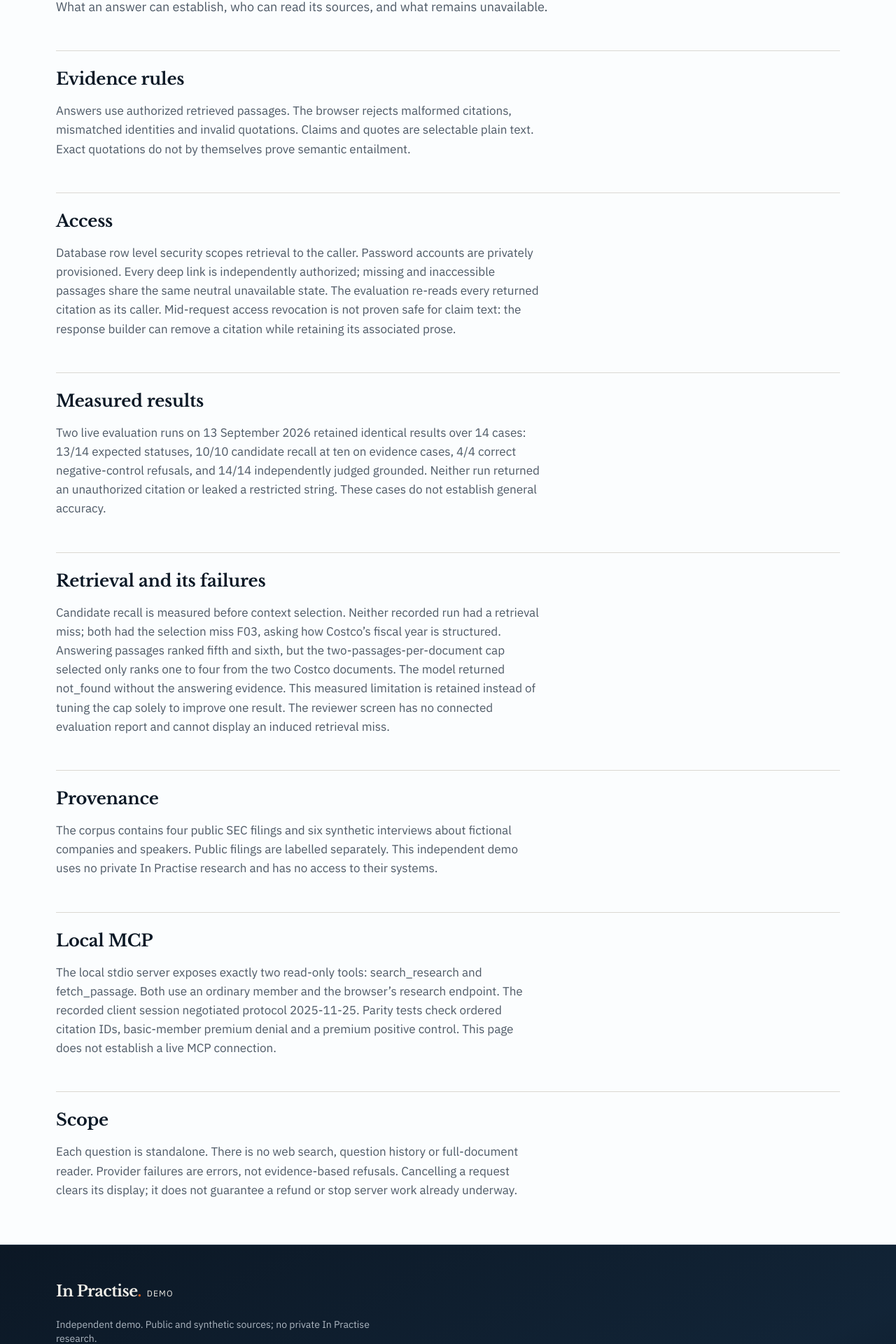
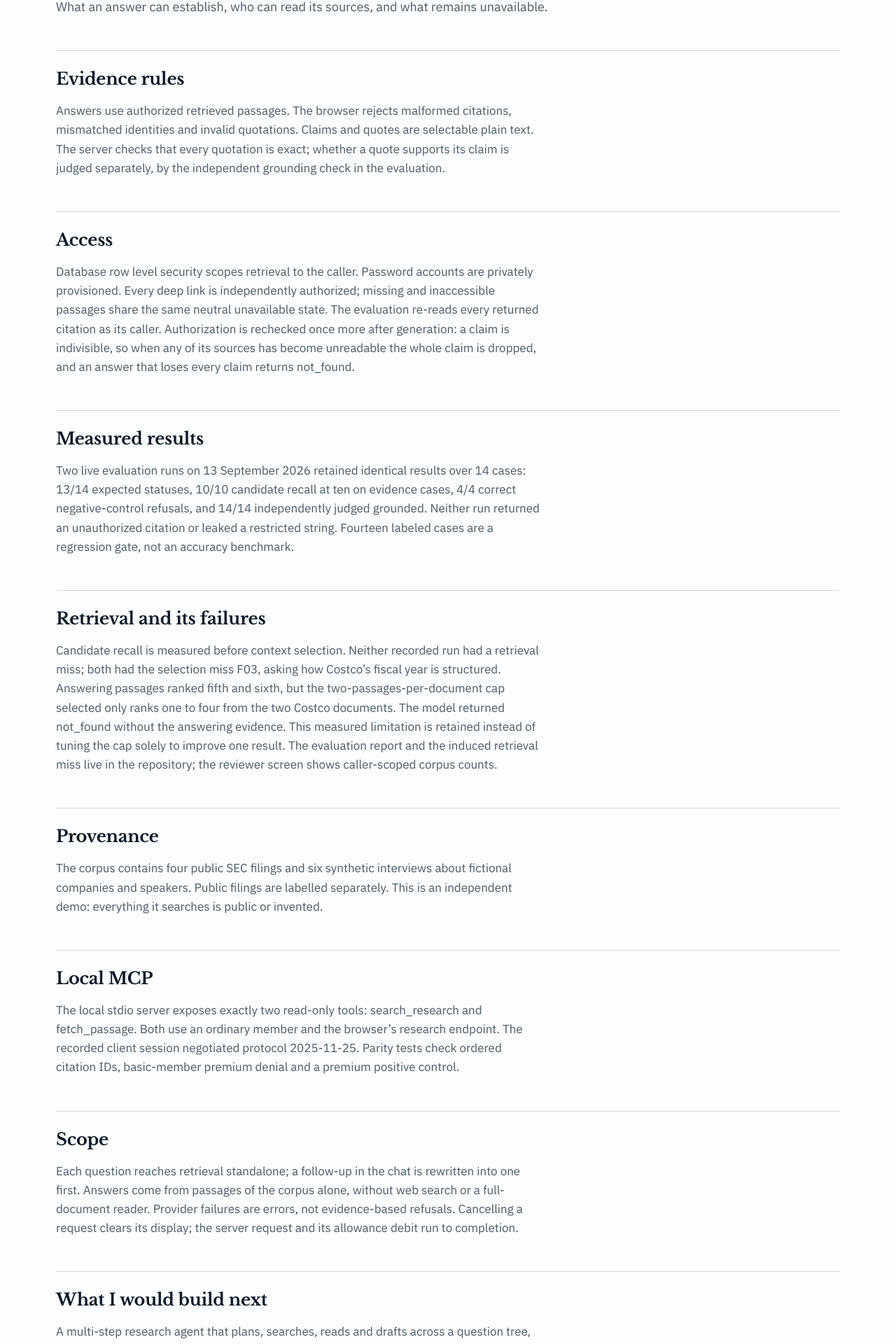
Before and after one commit to CristianDeluxe/inpractise-demo, a React (Vite) app: page /method in a window 1280 px wide. Shown: the part 273-2193 px from the top of the page at 70% size. Built offline with nearby package versions, Linux system fonts and the light colour scheme; no server answers.

Commit message:
docs(public): state the method, connect and landing copy as plain scope

```diff
--- a/src/public/ConnectPage.tsx
+++ b/src/public/ConnectPage.tsx
@@ -28,10 +28,6 @@ export function ConnectPage() {
               provisioned member credentials through environment variables. No
               tool accepts an organization, user or role argument.
             </p>
-            <p className="mt-5 text-sm text-muted-foreground">
-              This page does not establish a connection or report connection
-              status.
-            </p>
           </div>
         </section>
         <section className="page-shell py-14">
--- a/src/public/EvidenceExample.tsx
+++ b/src/public/EvidenceExample.tsx
@@ -10,13 +10,13 @@ export function EvidenceExample() {
       <Reveal className="grid gap-12 lg:grid-cols-12">
         <div className="lg:col-span-5">
           <p className="eyebrow text-muted-foreground">
-            Curated example — not a live answer
+            Curated example from the corpus
           </p>
           <h2 className="mt-4 italic">Audit the source.</h2>
           <p className="mt-6 text-lg text-muted-foreground">
             Complex installations can require rebuilding integrations. One small
-            deployment moved in six weeks. These accounts do not establish a
-            universal switching cost.
+            deployment moved in six weeks. Two accounts, two scopes: each
+            citation says exactly how far it reaches.
           </p>
           <p className="mt-5 text-sm text-muted-foreground">
             Northstar Workflow and both speakers are fictional. Open each
--- a/src/public/SampleDialog.tsx
+++ b/src/public/SampleDialog.tsx
@@ -16,7 +16,7 @@ export function SampleDialog({ source, restoreFocus }: SampleDialogProps) {
           {source.title}
         </Dialog.Title>
         <Dialog.Description className="mt-3 text-sm">
-          Curated example — not a live answer. {source.disclosure}.
+          Curated example from the corpus. {source.disclosure}.
         </Dialog.Description>
         <SamplePassages source={source} />
         <Dialog.Close className="quiet-action mt-6">Close source</Dialog.Close>
--- a/src/public/corpusTickerEntries.ts
+++ b/src/public/corpusTickerEntries.ts
@@ -4,6 +4,6 @@ export const corpusTickerEntries = [
   'Freight brokerage · Cedarline Logistics',
   'Packaged food · Vantage Foods',
   'Paragraph-level citations',
-  'Five interviews · 56 passages',
+  'Six interviews · four filings · 962 passages',
   'Answers you can audit',
 ] as const
--- a/src/public/executiveContent.ts
+++ b/src/public/executiveContent.ts
@@ -4,5 +4,5 @@ export const executiveContent = {
     'Share what you learned operating a business with the investors who study it, on terms that protect you and your former employer.',
   action: 'Become a source',
   disclosure:
-    'Demo sign-in only; this independent project does not recruit sources or accept interview submissions.',
+    'Opens the demo sign-in. Recruiting sources is outside this independent demo.',
 } as const
--- a/src/public/libraryContent.ts
+++ b/src/public/libraryContent.ts
@@ -3,5 +3,5 @@ export const libraryContent = {
   description:
     'Interviews hosted by our team, plus partner conversations led by experienced fund managers and published in text.',
   disclosure:
-    'Illustrative library with fictional companies and speakers; these are not In Practise research records. Each card opens the demo workspace, where sign-in is required to browse authorized documents.',
+    'Illustrative library of fictional companies and speakers. Each card opens the demo workspace; sign in to browse the authorized documents.',
 } as const
--- a/src/public/methodSections.ts
+++ b/src/public/methodSections.ts
@@ -1,30 +1,34 @@
 export const methodSections = [
   {
     title: 'Evidence rules',
-    body: 'Answers use authorized retrieved passages. The browser rejects malformed citations, mismatched identities and invalid quotations. Claims and quotes are selectable plain text. Exact quotations do not by themselves prove semantic entailment.',
+    body: 'Answers use authorized retrieved passages. The browser rejects malformed citations, mismatched identities and invalid quotations. Claims and quotes are selectable plain text. The server checks that every quotation is exact; whether a quote supports its claim is judged separately, by the independent grounding check in the evaluation.',
   },
   {
     title: 'Access',
-    body: 'Database row level security scopes retrieval to the caller. Password accounts are privately provisioned. Every deep link is independently authorized; missing and inaccessible passages share the same neutral unavailable state. The evaluation re-reads every returned citation as its caller. Mid-request access revocation is not proven safe for claim text: the response builder can remove a citation while retaining its associated prose.',
+    body: 'Database row level security scopes retrieval to the caller. Password accounts are privately provisioned. Every deep link is independently authorized; missing and inaccessible passages share the same neutral unavailable state. The evaluation re-reads every returned citation as its caller. Authorization is rechecked once more after generation: a claim is indivisible, so when any of its sources has become unreadable the whole claim is dropped, and an answer that loses every claim returns not_found.',
   },
   {
     title: 'Measured results',
-    body: 'Two live evaluation runs on 13 September 2026 retained identical results over 14 cases: 13/14 expected statuses, 10/10 candidate recall at ten on evidence cases, 4/4 correct negative-control refusals, and 14/14 independently judged grounded. Neither run returned an unauthorized citation or leaked a restricted string. These cases do not establish general accuracy.',
+    body: 'Two live evaluation runs on 13 September 2026 retained identical results over 14 cases: 13/14 expected statuses, 10/10 candidate recall at ten on evidence cases, 4/4 correct negative-control refusals, and 14/14 independently judged grounded. Neither run returned an unauthorized citation or leaked a restricted string. Fourteen labeled cases are a regression gate, not an accuracy benchmark.',
   },
   {
     title: 'Retrieval and its failures',
-    body: 'Candidate recall is measured before context selection. Neither recorded run had a retrieval miss; both had the selection miss F03, asking how Costco’s fiscal year is structured. Answering passages ranked fifth and sixth, but the two-passages-per-document cap selected only ranks one to four from the two Costco documents. The model returned not_found without the answering evidence. This measured limitation is retained instead of tuning the cap solely to improve one result. The reviewer screen has no connected evaluation report and cannot display an induced retrieval miss.',
+    body: 'Candidate recall is measured before context selection. Neither recorded run had a retrieval miss; both had the selection miss F03, asking how Costco’s fiscal year is structured. Answering passages ranked fifth and sixth, but the two-passages-per-document cap selected only ranks one to four from the two Costco documents. The model returned not_found without the answering evidence. This measured limitation is retained instead of tuning the cap solely to improve one result. The evaluation report and the induced retrieval miss live in the repository; the reviewer screen shows caller-scoped corpus counts.',
   },
   {
     title: 'Provenance',
-    body: 'The corpus contains four public SEC filings and six synthetic interviews about fictional companies and speakers. Public filings are labelled separately. This independent demo uses no private In Practise research and has no access to their systems.',
+    body: 'The corpus contains four public SEC filings and six synthetic interviews about fictional companies and speakers. Public filings are labelled separately. This is an independent demo: everything it searches is public or invented.',
   },
   {
     title: 'Local MCP',
-    body: 'The local stdio server exposes exactly two read-only tools: search_research and fetch_passage. Both use an ordinary member and the browser’s research endpoint. The recorded client session negotiated protocol 2025-11-25. Parity tests check ordered citation IDs, basic-member premium denial and a premium positive control. This page does not establish a live MCP connection.',
+    body: 'The local stdio server exposes exactly two read-only tools: search_research and fetch_passage. Both use an ordinary member and the browser’s research endpoint. The recorded client session negotiated protocol 2025-11-25. Parity tests check ordered citation IDs, basic-member premium denial and a premium positive control.',
   },
   {
     title: 'Scope',
-    body: 'Each question is standalone. There is no web search, question history or full-document reader. Provider failures are errors, not evidence-based refusals. Cancelling a request clears its display; it does not guarantee a refund or stop server work already underway.',
+    body: 'Each question reaches retrieval standalone; a follow-up in the chat is rewritten into one first. Answers come from passages of the corpus alone, without web search or a full-document reader. Provider failures are errors, not evidence-based refusals. Cancelling a request clears its display; the server request and its allowance debit run to completion.',
+  },
+  {
+    title: 'What I would build next',
+    body: 'A multi-step research agent that plans, searches, reads and drafts across a question tree, every step carrying the same server-owned citations so a memo can be audited claim by claim. Executive testimony cross-referenced against filings, with the confirming or contradicting passage shown side by side. International filings from Companies House, SEDAR+, ESEF and EDINET under the same acquisition record and immutable revisions. Persistent notebooks of saved questions and pinned passages, stored under row level security so a notebook can only cite what its owner can read. Sub-second search from a query-embedding cache, a kept-warm function and a tuned HNSW index, with p95 tracked by the evaluation gate. MCP write tools that save a passage or file a question from Claude Code or Cursor under the same authorization and allowance. Eval-driven ranking, where a reranker lands only when the gold set shows a gain with no new failures.',
   },
 ]
--- a/src/public/podcastContent.ts
+++ b/src/public/podcastContent.ts
@@ -5,7 +5,7 @@ export const podcastContent = {
     'Long conversations about single business models and the people who ran them, hosted by the analysts behind the written research.',
   episode: 'Latest episode · 52 min',
   disclosure:
-    'Independent demo presentation. Artwork and episode duration are illustrative; external links open the public podcast. This demo does not host or produce IP Fieldwork.',
+    'Artwork and episode duration are illustrative. The links open In Practise’s public podcast, which is produced independently of this demo.',
   spotify: 'https://open.spotify.com/show/0pNE11TzOo3pblGfBqeFI7',
   platforms: [
     {
```
